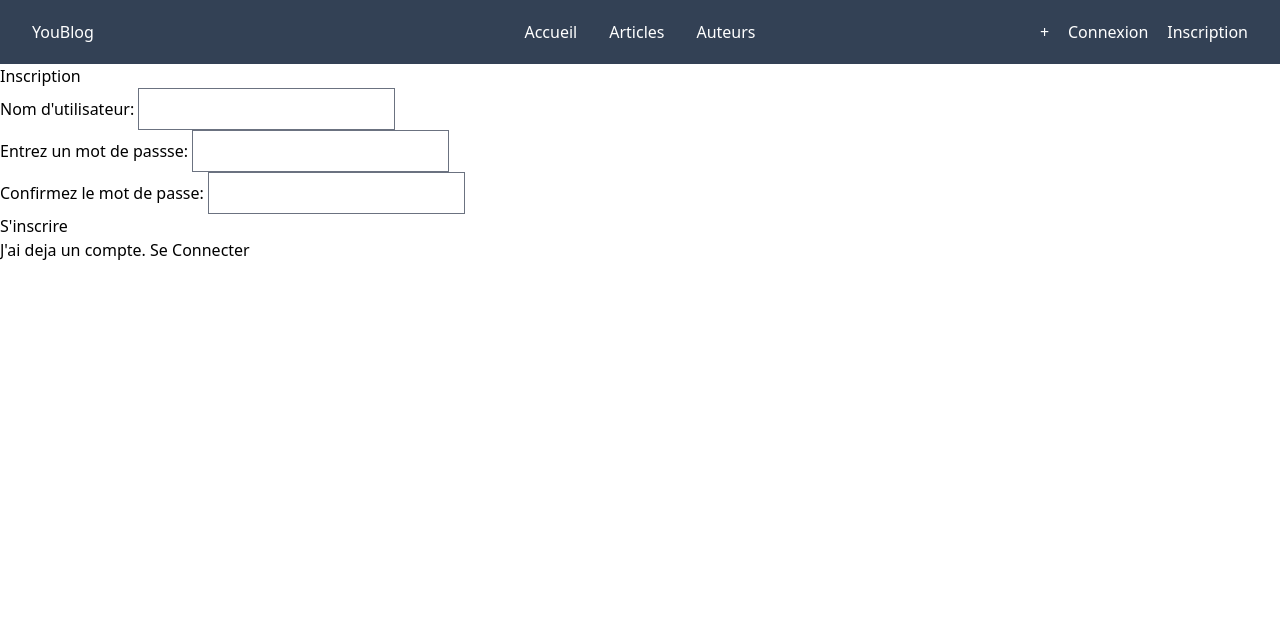
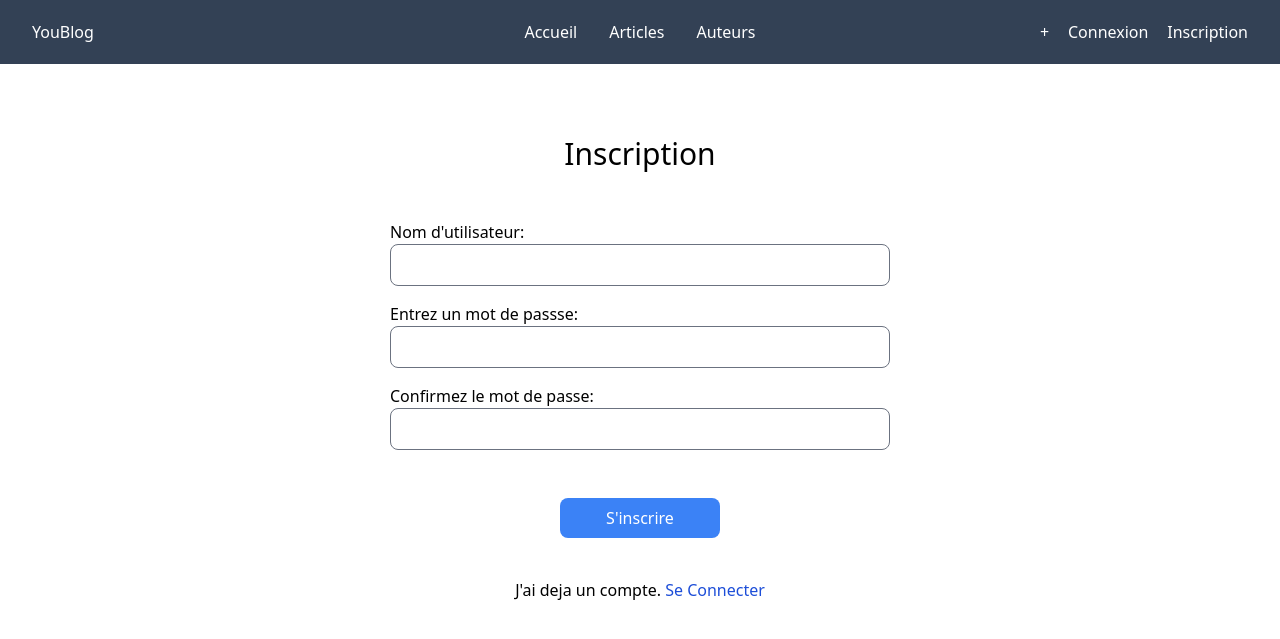
Before and after one commit to abstractHunter/youBlog, a Django app: page /accounts/signup/ in a window 1280 px wide. Shown: the top 639 px of the page. Run offline with Django 4.2, Linux system fonts and the light colour scheme; some libraries are stand-ins or nearby versions.

Commit message:
c032 | update authentication templates | add styling to login and signup pages

```diff
--- a/templates/accounts/signup.html
+++ b/templates/accounts/signup.html
@@ -5,30 +5,31 @@
 {% endblock %}
 
 {% block content %}
-  <h1>Inscription</h1>
 
-  <form method="post">
+  <form method="post" class="flex flex-col w-full items-center p-8">
     {% csrf_token %}
+    <h1 class="text-3xl m-10">Inscription</h1>
 
-    <div>
+    <div class="flex flex-col w-full md:w-[500px] my-2">
       <label for="username">Nom d'utilisateur:</label>
-      <input type="text" name="username" id="username" />
+      <input type="text" name="username" id="username" class="rounded-lg" />
     </div>
-    <div>
+
+    <div class="flex flex-col w-full md:w-[500px] my-2">
       <label for="password1">Entrez un mot de passse:</label>
-      <input type="password" name="password1" id="password1" />
+      <input type="password" name="password1" id="password1" class="rounded-lg" />
     </div>
-    <div>
+
+    <div class="flex flex-col w-full md:w-[500px] my-2">
       <label for="password2">Confirmez le mot de passe:</label>
-      <input type="password" name="password2" id="password2" />
+      <input type="password" name="password2" id="password2" class="rounded-lg" />
     </div>
-    <div>
-      <input type="submit" value="S'inscrire" />
-    </div>
-    {% if error %}
-      <div>{{ error }}</div>
-    {% endif %}
+
+    <button type="submit" class="bg-blue-500 text-white rounded-lg p-2 w-40 mt-10">
+      S'inscrire
+    </button>
+
+    <p class="mt-10">J'ai deja un compte. <a href="{% url 'login' %}" class="text-blue-700">Se Connecter</a></p>
   </form>
 
-  <p>J'ai deja un compte. <span><a href="{% url 'login' %}">Se Connecter</a></span></p>
 {% endblock %}
--- a/templates/base.html
+++ b/templates/base.html
@@ -18,8 +18,11 @@
     {% block navbar %}
       {% include 'navbar.html' %}
     {% endblock %}
-    {% block content %}
 
-    {% endblock %}
+    <main>
+      {% block content %}
+
+      {% endblock %}
+    </main>
   </body>
 </html>
--- a/theme/static/css/dist/styles.css
+++ b/theme/static/css/dist/styles.css
@@ -807,6 +807,14 @@ select {
   margin: 1rem;
 }
 
+.m-5 {
+  margin: 1.25rem;
+}
+
+.m-10 {
+  margin: 2.5rem;
+}
+
 .my-8 {
   margin-top: 2rem;
   margin-bottom: 2rem;
@@ -830,6 +838,16 @@ select {
 .mx-auto {
   margin-left: auto;
   margin-right: auto;
+}
+
+.my-3 {
+  margin-top: 0.75rem;
+  margin-bottom: 0.75rem;
+}
+
+.my-2 {
+  margin-top: 0.5rem;
+  margin-bottom: 0.5rem;
 }
 
 .mb-2 {
@@ -1092,6 +1110,18 @@ select {
   padding: 0.5rem;
 }
 
+.p-4 {
+  padding: 1rem;
+}
+
+.p-3 {
+  padding: 0.75rem;
+}
+
+.p-8 {
+  padding: 2rem;
+}
+
 .px-8 {
   padding-left: 2rem;
   padding-right: 2rem;
@@ -1133,6 +1163,11 @@ select {
 .text-5xl {
   font-size: 3rem;
   line-height: 1;
+}
+
+.text-3xl {
+  font-size: 1.875rem;
+  line-height: 2.25rem;
 }
 
 .font-bold {
@@ -1195,6 +1230,16 @@ select {
 .text-slate-900 {
   --tw-text-opacity: 1;
   color: rgb(15 23 42 / var(--tw-text-opacity));
+}
+
+.text-blue-500 {
+  --tw-text-opacity: 1;
+  color: rgb(59 130 246 / var(--tw-text-opacity));
+}
+
+.text-blue-700 {
+  --tw-text-opacity: 1;
+  color: rgb(29 78 216 / var(--tw-text-opacity));
 }
 
 .filter {
@@ -1279,4 +1324,12 @@ select {
   .md\:w-\[700px\] {
     width: 700px;
   }
+
+  .md\:w-\[600px\] {
+    width: 600px;
+  }
+
+  .md\:w-\[500px\] {
+    width: 500px;
+  }
 }
```
Also changed, not shown: templates/accounts/login.html (+13 -11 lines).
